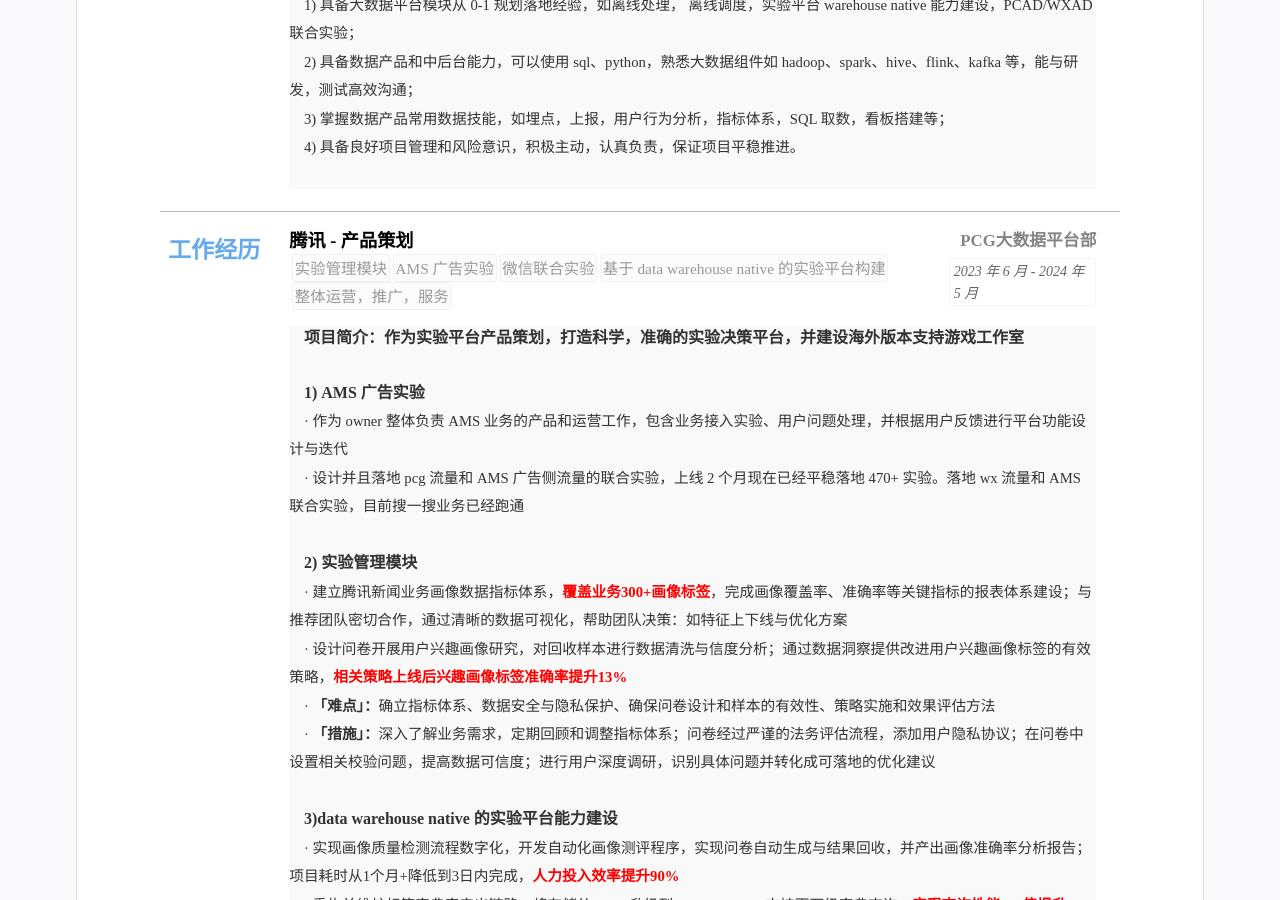
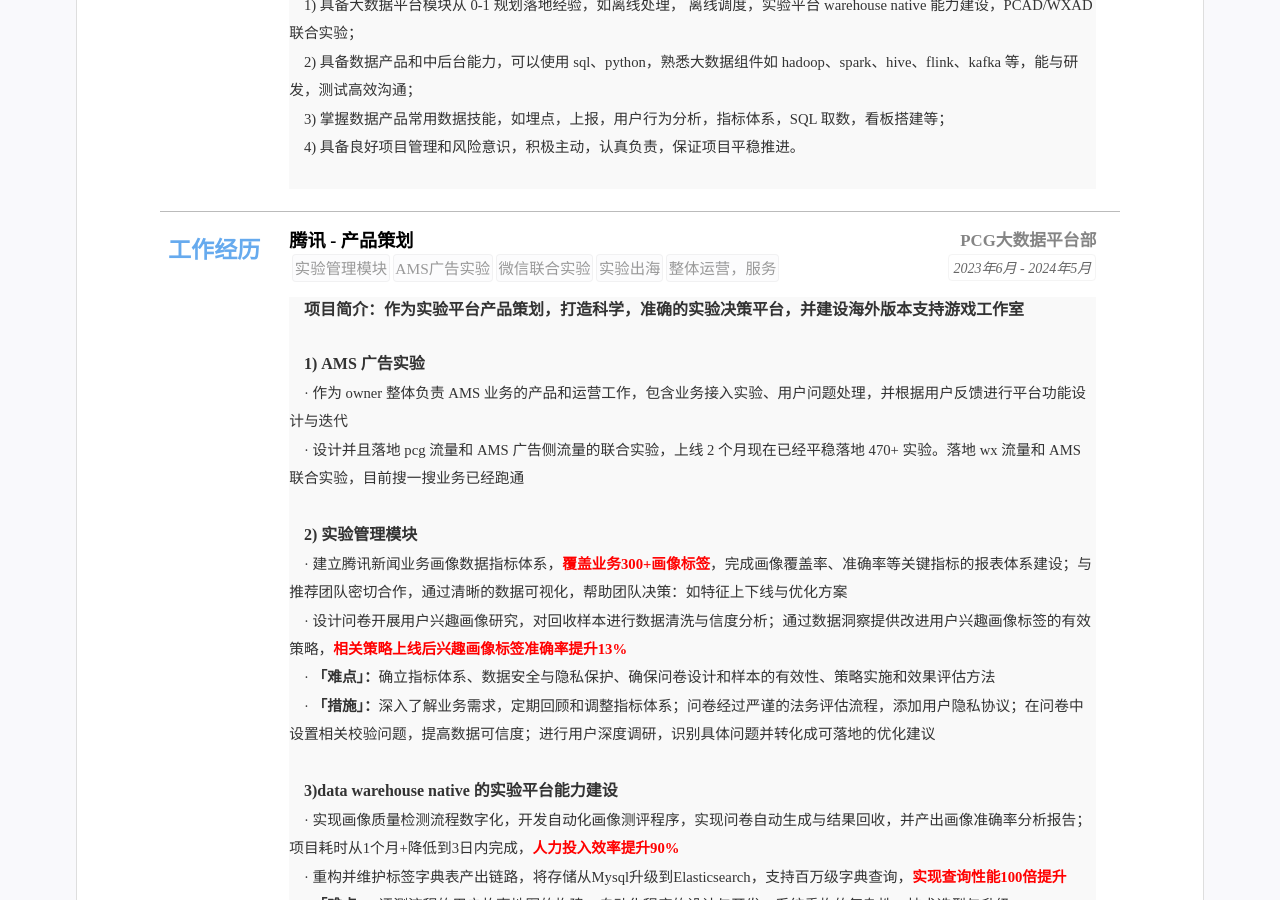
Before and after one commit to kuailexiaoshenxian/cn-wx-cv, a Jekyll site: the page built from index.html, in a window 1280 px wide and 900 px high, scrolled down 476 px. Built offline with Jekyll 4.4.1, drawn with Linux system fonts in a browser that asks for light colours.

Commit message:
Update resume.yml

```diff
--- a/_data/resume.yml
+++ b/_data/resume.yml
@@ -79,13 +79,13 @@ main: #简历主要内容，
   content:
   - title: <font face="华文细黑粗体">腾讯 - 产品策划</font>
     sub: <font face="楷体">PCG大数据平台部</font>
-    duration:  <font face="汉仪楷体">2023 年 6 月 - 2024 年 5 月</font>
+    duration:  <font face="汉仪楷体">2023年6月 - 2024年5月</font>
     tags:
     - <font face="黑体">实验管理模块</font>
-    - <font face="黑体">AMS 广告实验</font>
+    - <font face="黑体">AMS广告实验</font>
     - <font face="黑体">微信联合实验</font>
-    - <font face="黑体">基于 data warehouse native 的实验平台构建</font>
-    - <font face="黑体">整体运营，推广，服务</font>
+    - <font face="黑体">实验出海</font>
+    - <font face="黑体">整体运营，服务</font>
     # - SQL/Python
     # - 数据可视化
     # - Hive, Spark, CI/CD, Git
```
